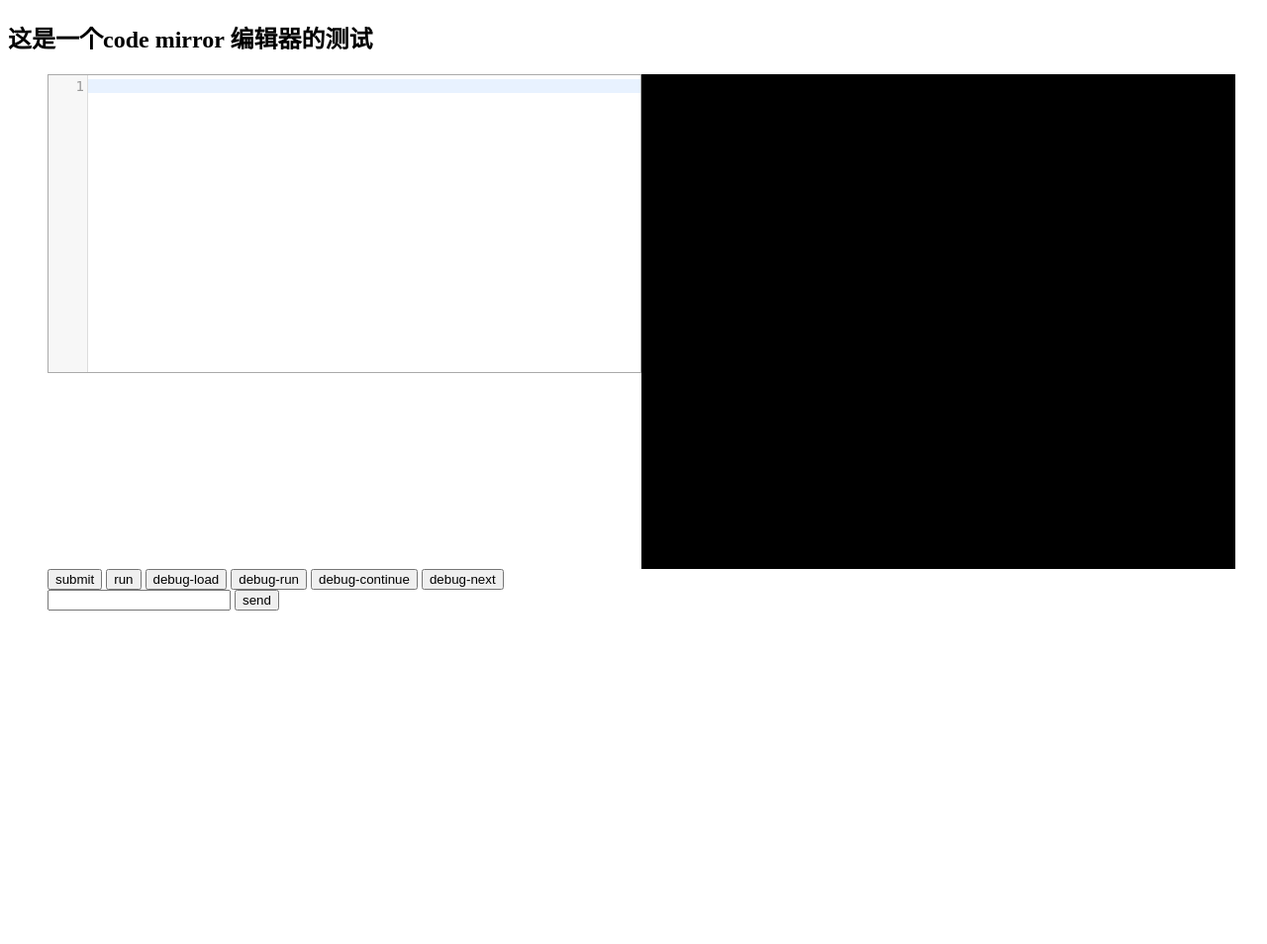
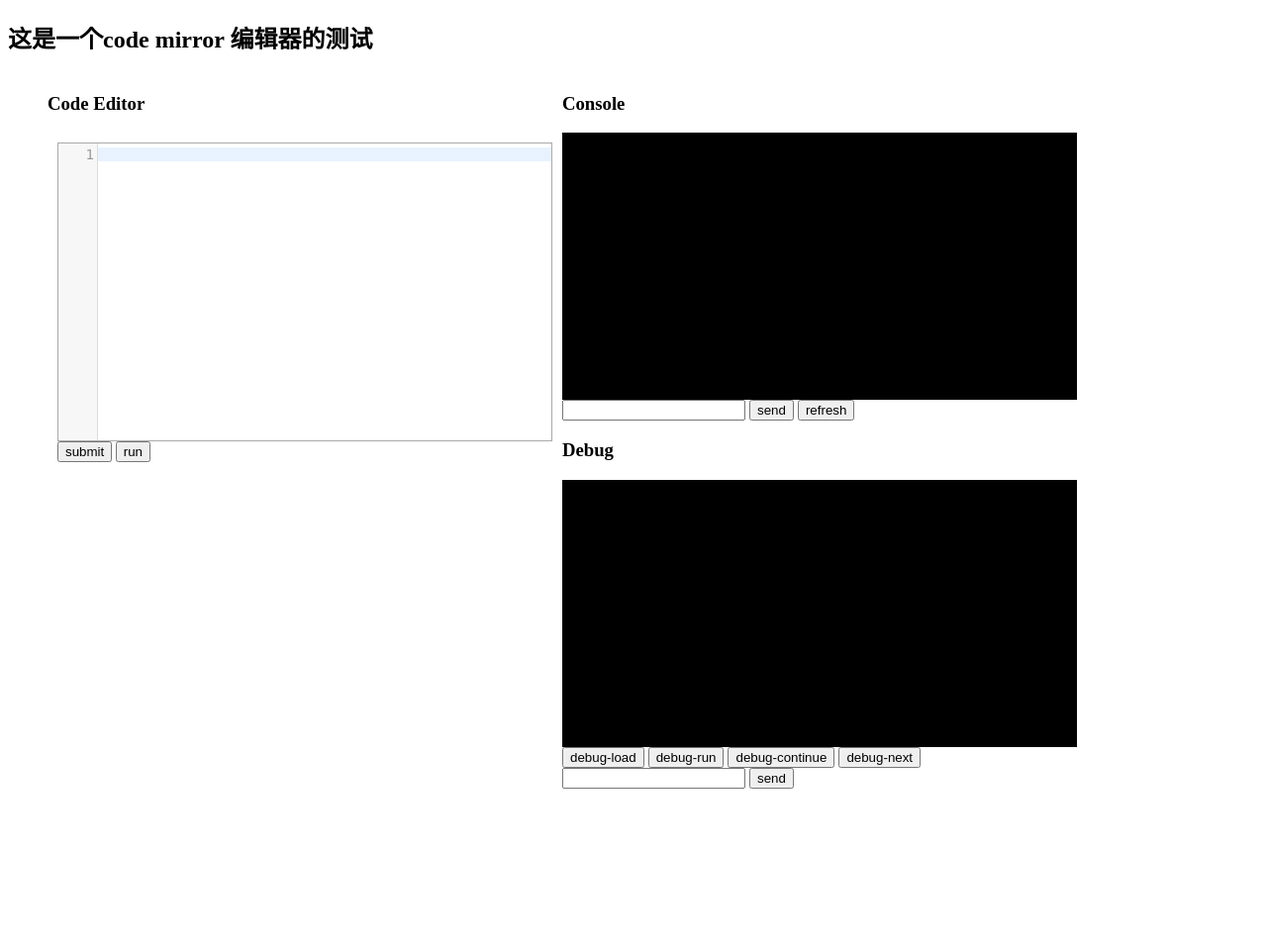
Before and after one commit to 13911256582/webcode, a Django app: page /index/ in a window 1280 px wide. Shown: the whole page at 99% size. Before the commit the page ends 617 px from the top, so only its background shows below. Run offline with Django 3.2, Linux system fonts and the light colour scheme.

Commit message:
change html to seseperate console and debug

```diff
--- a/webcode/urls.py
+++ b/webcode/urls.py
@@ -15,5 +15,7 @@ urlpatterns = patterns('',
     url(r'^run/', 'webpy.views.run'),
     url(r'^debug/', 'webpy.views.debug'),
     url(r'^gdb/', 'webpy.views.gdb'),
+    url(r'^console/', 'webpy.views.tty'),
+
 
 ) + static(settings.STATIC_URL, document_root=settings.STATIC_ROOT)
--- a/webpy/templates/index.html
+++ b/webpy/templates/index.html
@@ -27,8 +27,20 @@
 
 
 <style type="text/css">
-#e{font-size: 14px;position:relative;height:500px;width:600px;}
-#console{background: black; font-family: arial; font-size:12px; color: white; position:relative; height:500px;width:600px;
+#e{padding: 10px; font-size: 14px;position:relative;height:800px;width:500px;}
+#console{padding: 10px; background: black; font-family: arial; font-size:12px; color: white; position:relative; height:250px;width:500px;
+overFlow-x:hidden;
+overFlow-y:scroll;
+scrollBar-face-color:green;
+scrollBar-hightLight-color:red;
+scrollBar-3dLight-color:orange;
+scrollBar-darkshadow-color:blue;
+scrollBar-shadow-color:yellow;
+scrollBar-arrow-color:purple;
+scrollBar-track-color:black;
+scrollBar-base-color:pink; }
+
+#gdb{padding: 10px; background: black; font-family: arial; font-size:12px; color: white; position:relative; height:250px;width:500px;
 overFlow-x:hidden;
 overFlow-y:scroll;
 scrollBar-face-color:green;
@@ -63,28 +75,42 @@ li{
 <form action='http://127.0.0.1:8000/code/' method="POST">
 <ul>
     <li>
+        <h3>Code Editor</h3>
         <div id="e">
         <textarea id="code"></textarea>
-        </div>
         <div>
             <input id='submit' type='button' value='submit'/>
             <input id='run' type='button' value='run'/>
-            <input id='debug-load' type='button' value='debug-load'/>
-            <input id='debug-run' type="button" value='debug-run'/>
-            <input id='debug-continue' type="button" value='debug-continue'/>
-            <input id='debug-next' type="button" value='debug-next'/>
+        </div>
+        </div>
 
-            <div>
-                <input id='cmd' type='text'/>
-                <input id='send' type='button' value='send'/>
-            </div>
-        </div>
     </li>
 
 
     <li>
+        <h3>Console</h3>
         <div id='console'>
 
+        </div>
+        <div>
+            <input id='console_cmd' type='text'/>
+            <input id='console_send' type='button' value='send'/>
+            <input id='console_read' type='button' value='refresh'/>
+
+        </div>
+
+        <h3>Debug</h3>
+        <div id='gdb'>
+
+        </div>
+        <input id='debug-load' type='button' value='debug-load'/>
+        <input id='debug-run' type="button" value='debug-run'/>
+        <input id='debug-continue' type="button" value='debug-continue'/>
+        <input id='debug-next' type="button" value='debug-next'/>
+
+        <div>
+            <input id='gdb_cmd' type='text'/>
+            <input id='gdb_send' type='button' value='send'/>
         </div>
     </li>
 </ul>
@@ -164,7 +190,7 @@ objMetrics = {
 
         //content = '<div><pre>' + data + '</pre></div>';
         //$("#console").html(content);
-        $("#console").append("<pre>"+data+"</pre>");
+        $("#gdb").append("<pre>"+data+"</pre>");
         //window.location.href = "http://127.0.0.1:8000/result" ;
     })
     .error(function() { alert(data); });
@@ -175,7 +201,7 @@ objMetrics = {
     $.get("http://127.0.0.1:8000/run/", {}, function(data){
         //content = $("#console").val();
         //content = content + '<pre>' + data + '</pre>';
-        $("#console").append("<pre>"+data+"</pre>");
+        $("#gdb").append("<pre>"+data+"</pre>");
     })
     .error(function() { alert(data); });
 
@@ -186,14 +212,14 @@ objMetrics = {
     $.get("http://127.0.0.1:8000/debug/", {}, function(data){
         //content = $("#console").val();
         //content = content + '<pre>' + data + '</pre>';
-        $("#console").append("<pre>"+data+"</pre>");
+        $("#gdb").append("<pre>"+data+"</pre>");
     })
     .error(function() { alert(data); });
  });
 
- $("#send").click(function(){
+ $("#gdb_send").click(function(){
 
-    var cmd = $("#cmd").val();
+    var cmd = $("#gdb_cmd").val();
 
     objMetrics = {
                   'gdb_cmd': cmd
@@ -205,7 +231,7 @@ objMetrics = {
 
     $.post("http://127.0.0.1:8000/gdb/", objMetrics , function(data){
 
-        $("#console").append("<pre>"+data+"</pre>");
+        $("#gdb").append("<pre>"+data+"</pre>");
         //content = $("#console").val();
         //content = content + '<pre>' + data + '</pre>';
         //$("#console").html(content);
@@ -215,6 +241,55 @@ objMetrics = {
 
  });
 
+
+ $("#console_send").click(function(){
+
+    var cmd = $("#console_cmd").val();
+
+    objMetrics = {
+                  'console': cmd
+              };
+
+    $.ajaxSetup({
+        async : false
+    });
+
+    $.post("http://127.0.0.1:8000/console/", objMetrics , function(data){
+
+        $("#console").append("<pre>"+data+"</pre>");
+        //content = $("#console").val();
+        //content = content + '<pre>' + data + '</pre>';
+        //$("#console").html(content);
+        //window.location.href = "http://127.0.0.1:8000/result" ;
+    })
+    .error(function() { alert(data); });
+
+    $.get("http://127.0.0.1:8000/console/", {}, function(data){
+
+        $("#console").append("<pre>"+data+"</pre>");
+        //content = $("#console").val();
+        //content = content + '<pre>' + data + '</pre>';
+        //$("#console").html(content);
+        //window.location.href = "http://127.0.0.1:8000/result" ;
+    })
+    .error(function() { alert(data); });
+
+
+ });
+
+
+$("#console_read").click(function(){
+
+    $.get("http://127.0.0.1:8000/console/", {}, function(data){
+
+        $("#console").append("<pre>"+data+"</pre>");
+        //content = $("#console").val();
+        //content = content + '<pre>' + data + '</pre>';
+        //$("#console").html(content);
+        //window.location.href = "http://127.0.0.1:8000/result" ;
+    })
+    .error(function() { alert(data); });
+ });
 
 $("#debug-load").click(function(){
     loadSymbols("a.out");
@@ -267,7 +342,7 @@ function gdbCommand(gdb_cmd){
 
     $.post("http://127.0.0.1:8000/gdb/", objMetrics , function(data){
 
-        $("#console").append("<pre>"+data+"</pre>");
+        $("#gdb").append("<pre>"+data+"</pre>");
         return data;
     }).error(function() { alert(data); });
 }
--- a/webpy/views.py
+++ b/webpy/views.py
@@ -90,22 +90,50 @@ def debug(req):
 
 def gdb(req):
 
-	global gdb_sock
-
 	if req.method == 'POST':
-		gdb_cmd = req.POST['gdb_cmd']
 
 		# Create a socket (SOCK_STREAM means a TCP socket)
 		gdb_sock = socket.socket(socket.AF_INET, socket.SOCK_STREAM)
 
 		gdb_sock.connect(("localhost", 9999))
 
-		print gdb_cmd
-		output = gdb_command(gdb_cmd)
+		gdb_cmd = 'gdb,' + req.POST['gdb_cmd']
+		output = gdb_command(gdb_sock, gdb_cmd)
 
 		gdb_sock.close()
 		return HttpResponse(output)
 
+
+def tty(req):
+	if req.method == 'GET':
+		#gdb_cmd = req.POST['gdb_cmd']
+
+		# Create a socket (SOCK_STREAM means a TCP socket)
+		gdb_sock = socket.socket(socket.AF_INET, socket.SOCK_STREAM)
+
+		gdb_sock.connect(("localhost", 9999))
+
+		gdb_cmd = 'tty-read,'
+		output = gdb_command(gdb_sock, gdb_cmd)
+
+		print(output)
+
+		gdb_sock.close()
+		return HttpResponse(output)
+
+	elif req.method == 'POST':
+
+		gdb_sock = socket.socket(socket.AF_INET, socket.SOCK_STREAM)
+
+		gdb_sock.connect(("localhost", 9999))
+
+		gdb_cmd = 'tty-write,' + req.POST['console']
+		output = gdb_command(gdb_sock, gdb_cmd)
+
+		gdb_sock.close()
+		return HttpResponse(output)
+	else:
+		pass
 
 def gdb_connect(HOST, PORT):
 
@@ -119,17 +147,13 @@ def gdb_connect(HOST, PORT):
 	return sock
 
 
-def gdb_command(cmd):
+def gdb_command(sock, cmd):
 
-	global gdb_sock
-	#sock = gdb_connect("localhost", 9999)
+	sock.sendall(bytearray(cmd + "\n", "utf-8"))
+	received = str(sock.recv(4096))
+	return received
 
-	#cmd.rstrip('\n')
-	#cmd = cmd + '\n'
 
-	gdb_sock.sendall(bytearray(cmd + "\n", "utf-8"))
-	received = str(gdb_sock.recv(4096))
-	return received
 
 
 def index(req):
```
Also changed, not shown: ptytest.py (+48 -30 lines), 2 other files.
